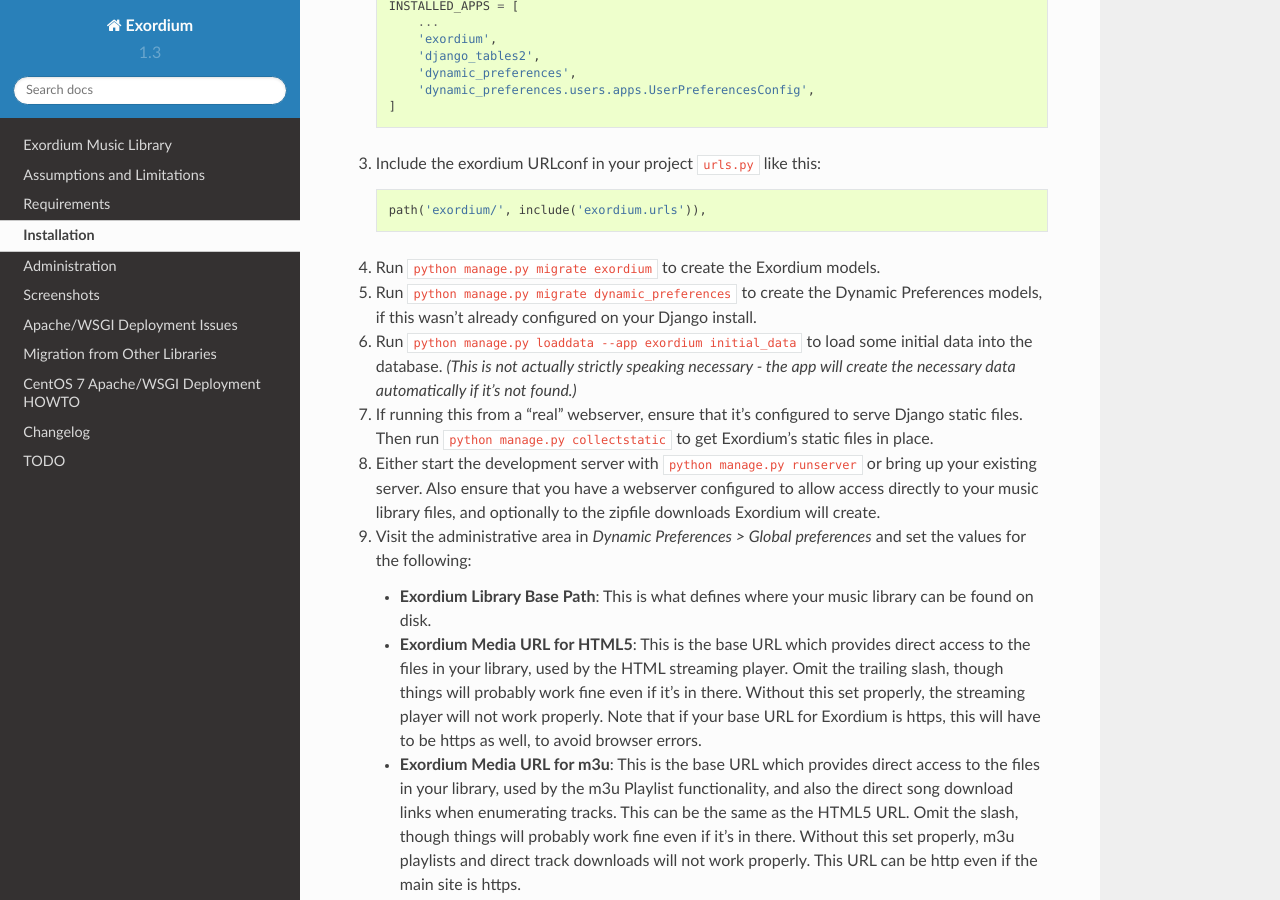
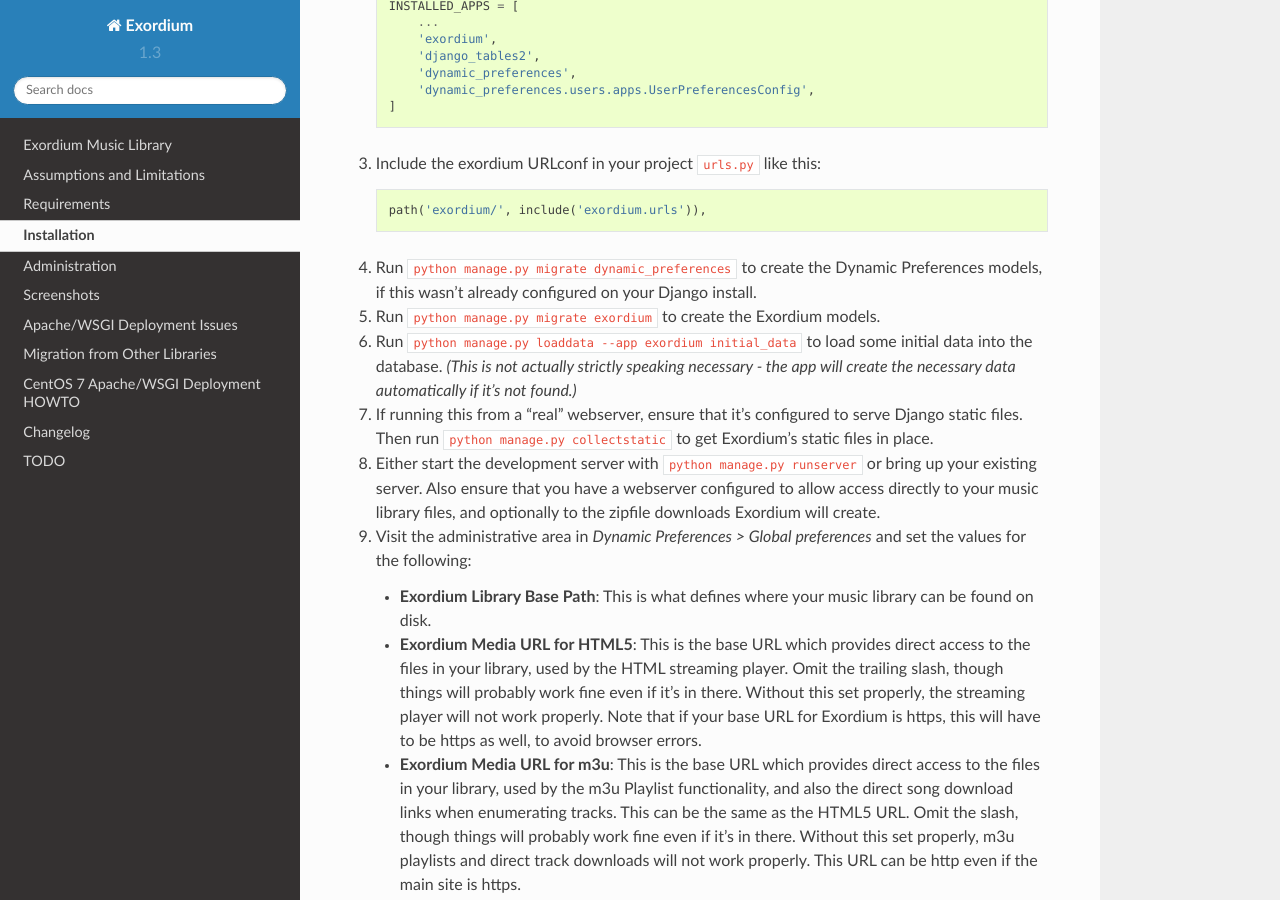
Before and after one commit to apocalyptech/exordium, a Sphinx documentation site: the page built from docs/installation.rst, in a window 1280 px wide and 900 px high, scrolled down 617 px. Built offline with Sphinx 7.4.7 and the Read the Docs theme 2.0.0, drawn with Linux system fonts in a browser that asks for light colours.

```diff
--- a/README.rst
+++ b/README.rst
@@ -94,11 +94,11 @@ running.
 
      path('exordium/', include('exordium.urls')),
 
-4. Run ``python manage.py migrate exordium`` to create the Exordium models.
-
-5. Run ``python manage.py migrate dynamic_preferences`` to create the
+4. Run ``python manage.py migrate dynamic_preferences`` to create the
    Dynamic Preferences models, if this wasn't already configured on your
    Django install.
+
+5. Run ``python manage.py migrate exordium`` to create the Exordium models.
 
 6. Run ``python manage.py loaddata --app exordium initial_data`` to load
    some initial data into the database.  *(This is not actually strictly
--- a/docs/installation.rst
+++ b/docs/installation.rst
@@ -35,11 +35,11 @@ Once Django is installed and running:
 
      path('exordium/', include('exordium.urls')),
 
-4. Run ``python manage.py migrate exordium`` to create the Exordium models.
-
-5. Run ``python manage.py migrate dynamic_preferences`` to create the
+4. Run ``python manage.py migrate dynamic_preferences`` to create the
    Dynamic Preferences models, if this wasn't already configured on your
    Django install.
+
+5. Run ``python manage.py migrate exordium`` to create the Exordium models.
 
 6. Run ``python manage.py loaddata --app exordium initial_data`` to load
    some initial data into the database.  *(This is not actually strictly
```
